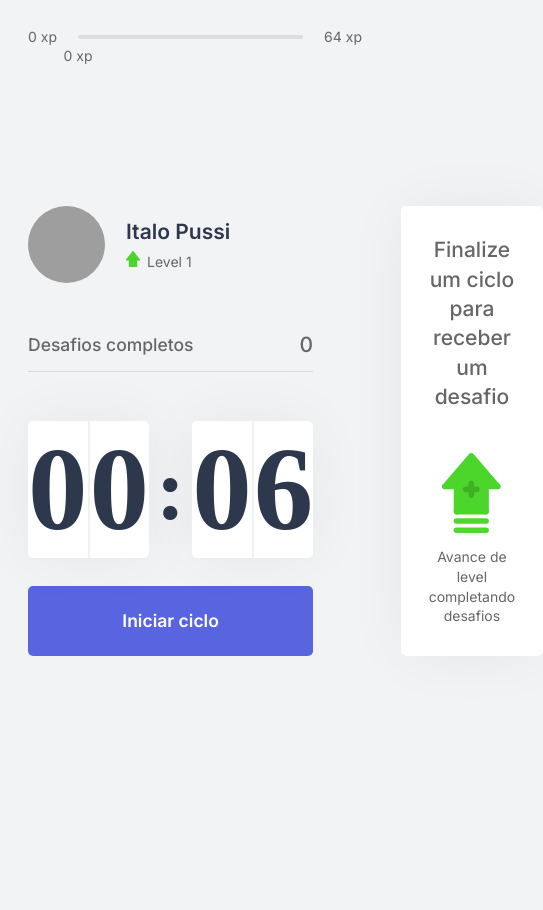
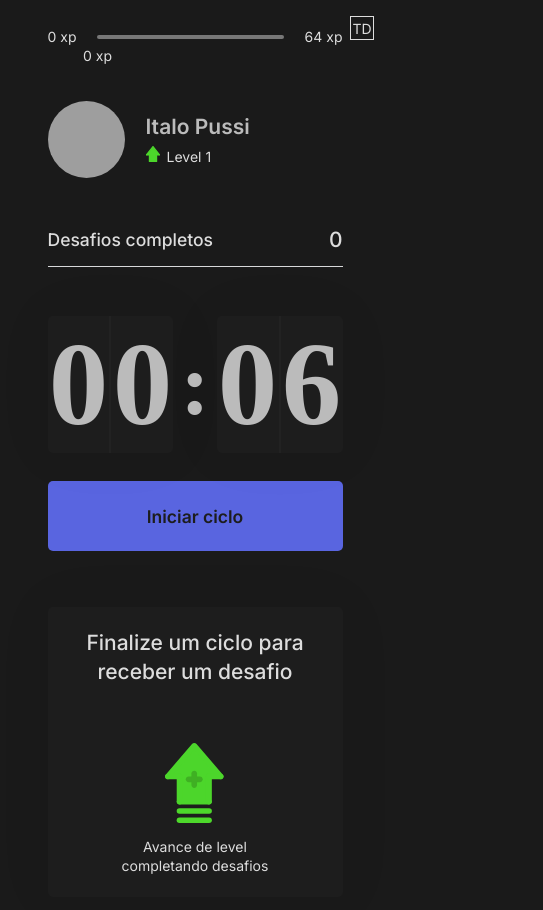
Before and after one commit to ItaloPussi/moveit-nlw4, a Next.js app: page / in a window 390 px wide. Shown: the top 910 px of the page, 543 px wide, since content can reach past the window. Before the commit the page ends 844 px from the top, so only its background shows below. Built offline with nearby package versions, Linux system fonts and the light colour scheme; grey boxes are pictures that could not be loaded.

Commit message:
Darkmode, responsiveness and general experience

```diff
--- a/src/components/ChallengeBox/ChallengeBox.module.css
+++ b/src/components/ChallengeBox/ChallengeBox.module.css
@@ -15,6 +15,7 @@
     display: flex;
     flex-direction: column;
     align-items: center;
+    gap: 1rem;
 }
 
 .challengeNotActive strong{
@@ -40,6 +41,7 @@
     height: 100%;
     display: flex;
     flex-direction: column;
+    gap: 1rem;
 }
 
 .challengeActive header{
@@ -86,6 +88,7 @@
     font-size: 1rem;
     font-weight: 600;
     transition: filter .2s;
+    filter: brightness(var(--brightness));
 }
 
 .challengeActive footer button.challengeFailedButton{
@@ -97,5 +100,5 @@
 }
 
 .challengeActive footer button:hover{
-    filter: brightness(0.9);
+    filter: brightness(var(--brightness-hover));
 }
--- a/src/components/ChallengeBox/ChallengeBox.tsx
+++ b/src/components/ChallengeBox/ChallengeBox.tsx
@@ -3,7 +3,7 @@ import { ChallengesContext } from '../../contexts/ChallengesContexts'
 import styles from './ChallengeBox.module.css'
 
 export default function ChallengeBox(){
-    const {activeChallenge, resetChallenge} = useContext(ChallengesContext)
+    const {activeChallenge, resetChallenge, challengeCompleted} = useContext(ChallengesContext)
 
     return (
         <div className={styles.challengeBoxContainer}>
@@ -19,7 +19,7 @@ export default function ChallengeBox(){
                             <button onClick={resetChallenge} className={styles.challengeFailedButton}>
                                 Falhei
                             </button>
-                            <button className={styles.challengeSucceededButton}>
+                            <button onClick={challengeCompleted} className={styles.challengeSucceededButton}>
                                 Completei
                             </button>
                         </footer>
--- a/src/components/Countdown/Countdown.module.css
+++ b/src/components/Countdown/Countdown.module.css
@@ -23,11 +23,11 @@
 }
 
 .countdownContainer > div span:first-child{
-    border-right: 1px solid #f0f1f3;
+    border-right: 1px solid var(--border-countdown);
 }
 
 .countdownContainer > div span:last-child{
-    border-left: 1px solid #f0f1f3;
+    border-left: 1px solid var(--border-countdown);
 }
 .countdownContainer > span {
     font-size: 6.25rem;
@@ -48,6 +48,7 @@
     font-weight: 600;
     transition: background-color 0.2s;
     outline: none;
+    filter: brightness(var(--brightness))
 }
 
 .countdownButton:disabled {
@@ -55,6 +56,7 @@
     color: var(--text);
     cursor: not-allowed;
 }
+
 .countdownButton:not(:disabled):hover {
     background: var(--blue-dark);
 }
--- a/src/components/Countdown/Countdown.tsx
+++ b/src/components/Countdown/Countdown.tsx
@@ -8,10 +8,10 @@ import styles from './Countdown.module.css'
 let countdownTimeout: NodeJS.Timeout;
 
 export default function Countdown(){
-    const {startNewChallenge} = useContext(ChallengesContext)
+    const {startNewChallenge, activeChallenge} = useContext(ChallengesContext)
+
     const [time, setTime] = useState(0.1*60)
     const [isActive, setIsActive] = useState(false)
-    const [hasFinished, setHasFinished] = useState(false)
     const minutes = Math.floor(time / 60)
     const seconds = time % 60;
 
@@ -19,12 +19,17 @@ export default function Countdown(){
     const [secondLeft, secondRight] = String(seconds).padStart(2, "0").split("")
 
     useEffect(()=>{
+        if(activeChallenge == null){
+            resetCountdown()
+        }
+    }, [activeChallenge])
+
+    useEffect(()=>{
         if(isActive && time > 0){
             countdownTimeout = setTimeout(()=>{
                 setTime(time-1)
             },1000)
         } else if(isActive && time == 0){
-            setHasFinished(true)
             setIsActive(false)
             startNewChallenge()
         }
@@ -52,7 +57,7 @@ export default function Countdown(){
                     <span>{secondRight}</span>
                 </div>
             </div>
-            { hasFinished ? (
+            { activeChallenge ? (
                 <button className={styles.countdownButton} disabled>Ciclo encerrado</button>
             ) : (
                 <>
--- a/src/components/ExperienceBar/ExperienceBar.module.css
+++ b/src/components/ExperienceBar/ExperienceBar.module.css
@@ -20,6 +20,7 @@
     height: 4px;
     border-radius: 4px;
     background: var(--green);
+    max-width: 100%;
   }
 
   span.currentExperience {
--- a/src/components/Profile/Profile.tsx
+++ b/src/components/Profile/Profile.tsx
@@ -1,6 +1,9 @@
+import { useContext } from 'react'
+import { ChallengesContext } from '../../contexts/ChallengesContexts'
 import styles from './Profile.module.css'
 
 export default function Profile() {
+    const {level} = useContext(ChallengesContext)
     return (
         <div className={styles.profileContainer}>
             <img src="https://github.com/ItaloPussi.png" alt="Italo Pussi"/>
@@ -8,7 +11,7 @@ export default function Profile() {
                 <strong>Italo Pussi</strong>
                 <p>
                     <img src="icons/level.svg" alt="level"/>
-                    Level 1
+                    Level {level}
                 </p>
             </div>
         </div>
--- a/src/contexts/ChallengesContexts.tsx
+++ b/src/contexts/ChallengesContexts.tsx
@@ -1,4 +1,4 @@
-import {createContext, ReactNode, useState} from 'react'
+import {createContext, ReactNode, useEffect, useState} from 'react'
 import challenges from '../../challenges.json'
 
 interface Challenge {
@@ -8,6 +8,7 @@ interface Challenge {
 }
 
 interface ChallengesContextData {
+    mode: string,
     level: number,
     currentExperience: number,
     challengesCompleted: number,
@@ -15,6 +16,7 @@ interface ChallengesContextData {
     activeChallenge: Challenge,
     resetChallenge: () => void,
     startNewChallenge: () => void;
+    challengeCompleted: () => void;
 }
 
 interface ChallengesProviderProps {
@@ -28,7 +30,7 @@ export function ChallengesProvider({children}){
     const [currentExperience, setCurrentExperience] = useState(0)
     const [challengesCompleted, setChallengesCompleted] = useState(0)
     const [activeChallenge, setActiveChallenge] = useState(null)
-
+    const [mode, setMode] = useState("dark")
     const experienceToNextLevel = Math.pow((level+1)*4,2)
 
     function startNewChallenge(){
@@ -40,6 +42,23 @@ export function ChallengesProvider({children}){
     function resetChallenge(){
         setActiveChallenge(null)
     }
+
+    function levelUp(){
+        setLevel(level+1)
+    }
+
+    useEffect(()=>{
+        if(currentExperience >= experienceToNextLevel){
+            setCurrentExperience(currentExperience - experienceToNextLevel)
+            levelUp()
+        }
+    },[currentExperience])
+
+    async function challengeCompleted(){
+        setChallengesCompleted(challengesCompleted+1)
+        setCurrentExperience(currentExperience+activeChallenge.amount)
+        setActiveChallenge(null)
+    }
     return (
         <ChallengesContext.Provider
             value={{
@@ -48,8 +67,10 @@ export function ChallengesProvider({children}){
                 challengesCompleted,
                 activeChallenge,
                 experienceToNextLevel,
+                mode,
                 startNewChallenge,
                 resetChallenge,
+                challengeCompleted
             }}>
             {children}
         </ChallengesContext.Provider>
--- a/src/pages/_document.tsx
+++ b/src/pages/_document.tsx
@@ -1,4 +1,6 @@
 import Document, {Html, Head, Main, NextScript} from 'next/document'
+import { useContext } from 'react'
+import { ChallengesContext } from '../contexts/ChallengesContexts'
 export default class MyDocument extends Document {
     render() {
         return (
--- a/src/pages/index.tsx
+++ b/src/pages/index.tsx
@@ -9,6 +9,11 @@ import ChallengeBox from '../components/ChallengeBox/ChallengeBox'
 
 export default function Home() {
   return (
+    <>
+      <button className={styles.darkModeButton} onClick={()=>document.body.classList.toggle("light")}>
+        TD
+      </button>
+
       <div className={styles.container}>
         <Head>
           <title>Inicio | Move It</title>
@@ -27,5 +32,6 @@ export default function Home() {
           </div>
         </section>
       </div>
+    </>
   )
 }
--- a/src/styles/Home.module.css
+++ b/src/styles/Home.module.css
@@ -1,10 +1,12 @@
 .container {
     height: 100vh;
     max-width: 992px;
+    width: 100%;
     margin: 0 auto;
     padding: 2rem 2rem;
     display: flex;
     flex-direction: column;
+    gap: 2rem;
 }
 
 .container section {
@@ -14,3 +16,41 @@
     gap:  6.25rem;
     align-content: center;
 }
+
+@media (max-width:1080px){
+    .container {
+        max-width: 90%;
+    }
+}
+
+@media (max-width: 768px){
+    .container {
+        max-width: 70%;
+        gap: 4rem;
+    }
+
+    .container section {
+        grid-template-columns: 1fr;
+        gap: 4rem;
+    }
+}
+
+@media (max-width: 500px){
+    .container {
+        max-width: 90%;
+        height: auto;
+    }
+}
+
+.darkModeButton {
+    position: absolute;
+    right: 16px;
+    top: 16px;
+    background: transparent;
+    outline: none;
+    border: none;
+    color: var(--text);
+    border: 1px solid;
+    width: 24px;
+    height:24px;
+}
--- a/src/styles/global.css
+++ b/src/styles/global.css
@@ -1,4 +1,4 @@
-:root {
+body.light {
     --white: #fff;
     --background: #f2f3f5;
     --gray-line: #dcdde0;
@@ -10,10 +10,28 @@
     --blue: #5965e0;
     --blue-dark: #4953b8;
     --blue-twitter: #2aa9e0;
+    --border-countdown: #f0f1f3;
+    --brightness: 1;
+    --brightness-hover: 0.9;
+}
+
+body:not(.light){
+    --white: #1d1d1d;
+    --background: #1a1a1a;
+    --gray-line: #777;
+    --text: #ddd;
+    --text-highlight: #b3b9ff;
+    --title: #bbb;
+    --red: #e83f5b;
+    --green: #46d62b;
+    --blue: #5965e0;
+    --blue-dark: #4953b8;
+    --blue-twitter: #2aa9e0;
+    --border-countdown: #222;
 }
 
 
-@media(max-width: 1368px){
+@media(max-width: 1080px){
     html {
         font-size: 93.75%;
     }
```
Lines whose indentation alone changed are shown as unchanged.
